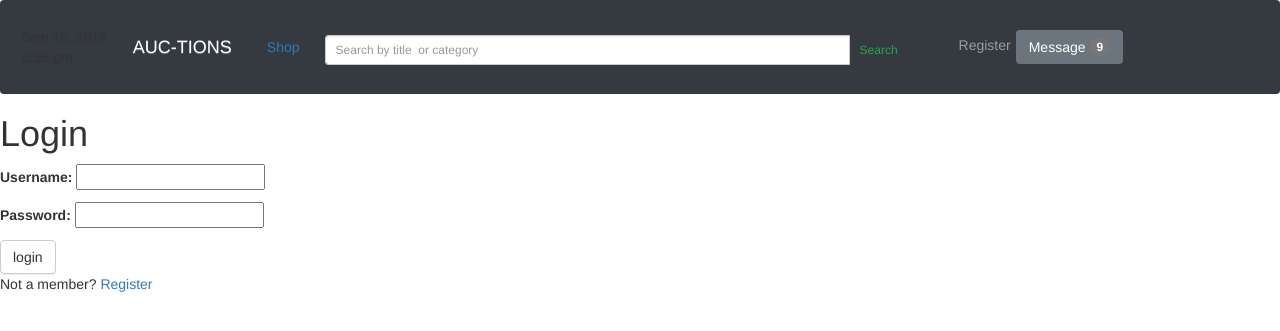
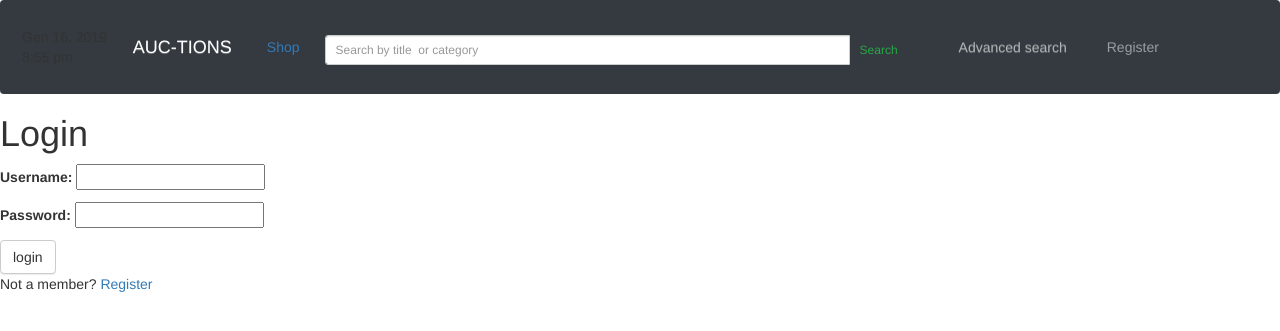
Before and after one commit to bemanu/My-Auctions, a Django app: page /accounts/login/ in a window 1280 px wide. Shown: the top 331 px of the page. Run offline with Django 3.2, Linux system fonts and the light colour scheme; some libraries are stand-ins or nearby versions.

```diff
--- a/templates/base/navbar.html
+++ b/templates/base/navbar.html
@@ -36,11 +36,11 @@
                                {% include 'search/snippets/search-form.html' %}
 
                             </div>
-{#            <ul class="navbar-nav">#}
-{#                 <li class="nav-item navbar-nav px-4">#}
-{#                    <a class="nav-link " href="{{ advanced_search_url }}" >Advanced search </a>#}
-{#                 </li>#}
-{#            </ul>#}
+            <ul class="navbar-nav">
+                 <li class="nav-item navbar-nav px-4">
+                    <a class="nav-link " href="{{ advanced_search_url }}" >Advanced search </a>
+                 </li>
+            </ul>
         <div class="collapse navbar-collapse " id="navbarMenu">
         <li class="navbar-nav ">
         {% if request.user.is_authenticated %}
@@ -62,9 +62,6 @@
 
         {% endif %}
 
-        <button type="button" class="btn btn-secondary">
-                    Message <span class="badge badge-light">9</span>
-                        <span class="sr-only">unread messages</span>
-        </button>
+
         </div>
     </nav>
```
